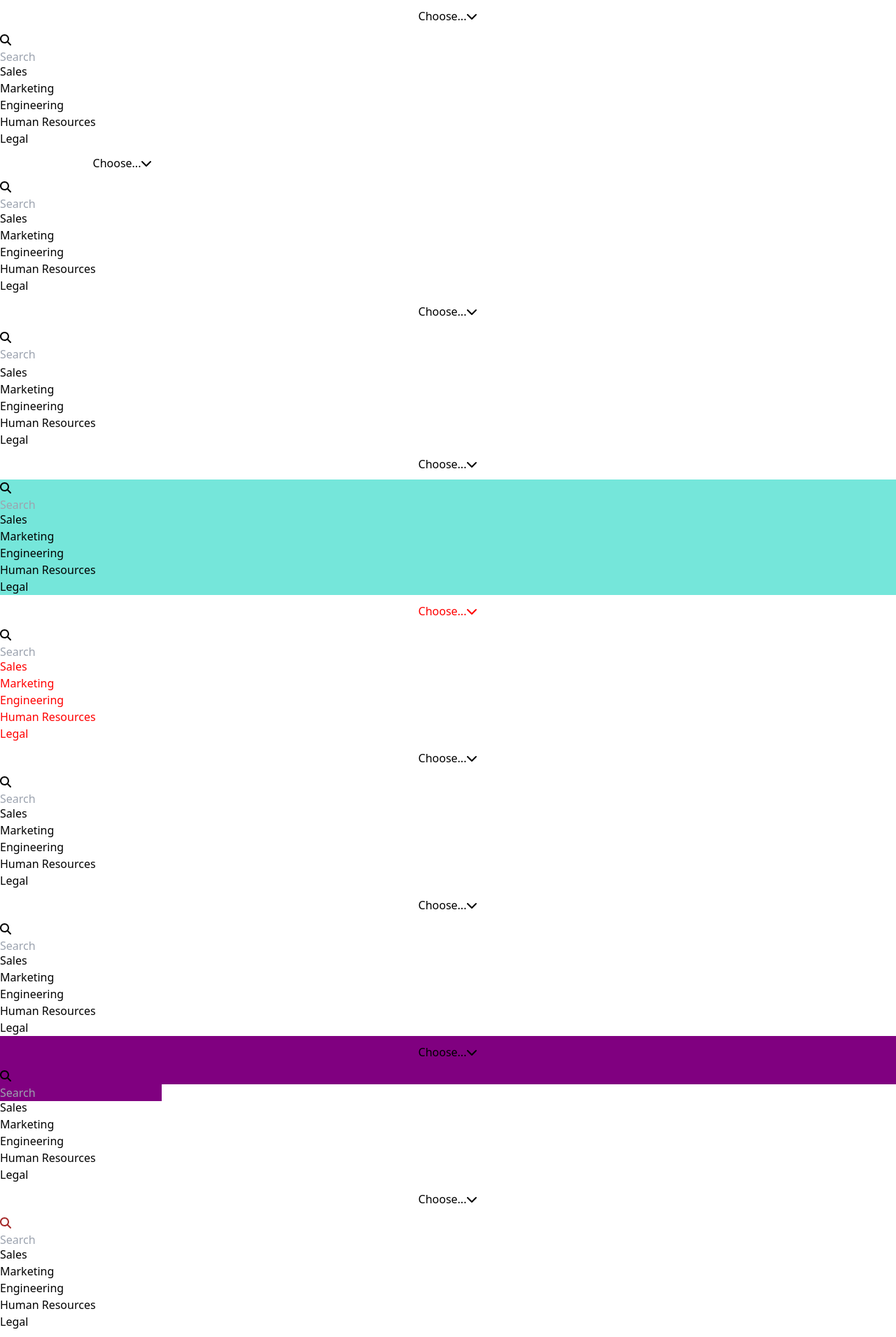
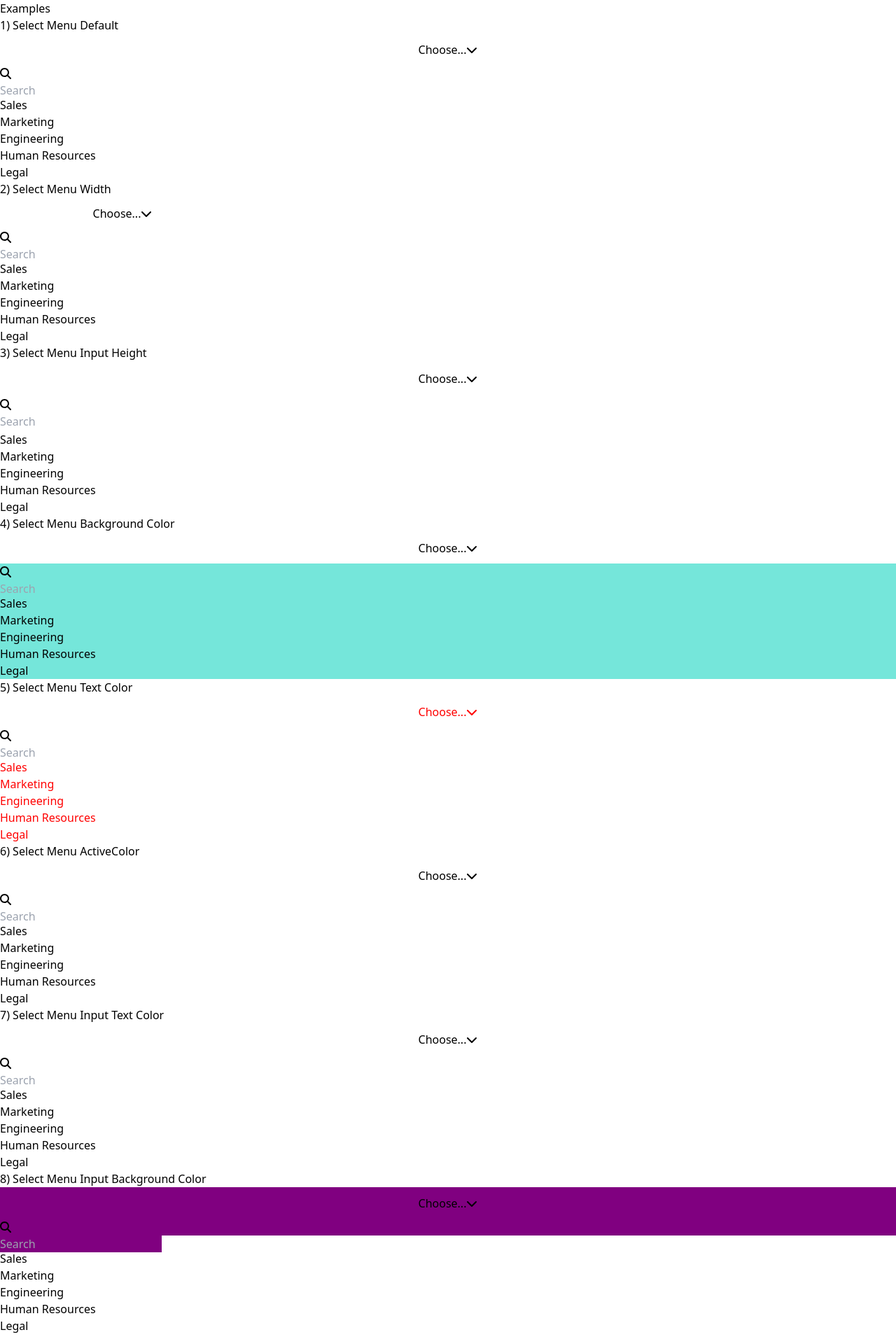
Before and after one commit to PrAndrian/selectmenu-cmp, a React (Vite) app: page / in a window 1280 px wide. Shown: the top 1910 px of the page at 70% size. Built offline with nearby package versions, Linux system fonts and the light colour scheme.

Commit message:
Title examples added

```diff
--- a/src/App.jsx
+++ b/src/App.jsx
@@ -12,17 +12,26 @@ import SelectMenuIconColor from './examples/SelectMenuIconColor'
 
 const App = () => {
   return (
-    <main className='h-screen flex justify-center items-center'>
+    <main className='flex flex-col justify-center items-center py-10'>
+      <h1 className='text-3xl font-bold'>Examples</h1>
         <div className='w-1/2 flex flex-col justify-center gap-10'>
-            {/* <SelectMenuAllOptions/> */}
+            <h2 className='text-3xl'>1) Select Menu Default</h2>
             <SelectMenuDefault/>
+            <h2 className='text-3xl'>2) Select Menu Width</h2>
             <SelectMenuWidth/>
+            <h2 className='text-3xl'>3) Select Menu Input Height</h2>
             <SelectMenuInputHeight/>
+            <h2 className='text-3xl'>4) Select Menu Background Color</h2>
             <SelectMenuBackgroundColor/>
+            <h2 className='text-3xl'>5) Select Menu Text Color</h2>
             <SelectMenuTextColor/>
+            <h2 className='text-3xl'>6) Select Menu ActiveColor</h2>
             <SelectMenuActiveColor/>
+            <h2 className='text-3xl'>7) Select Menu Input Text Color</h2>
             <SelectMenuInputTextColor/>
+            <h2 className='text-3xl'>8) Select Menu Input Background Color</h2>
             <SelectMenuInputBackgroundColor/>
+            <h2 className='text-3xl'>9) Select Menu Icon Color</h2>
             <SelectMenuIconColor/>
         </div>
     </main>
```
